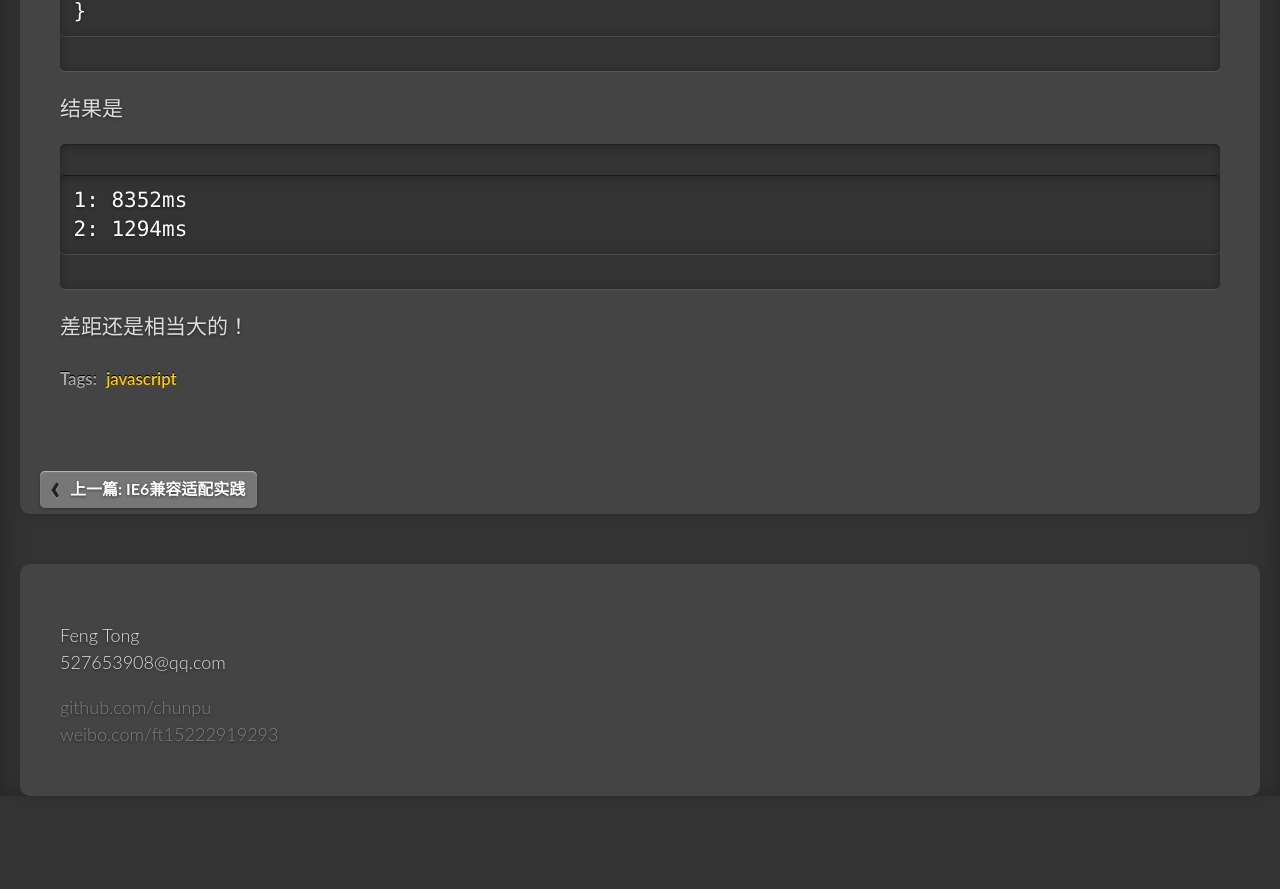
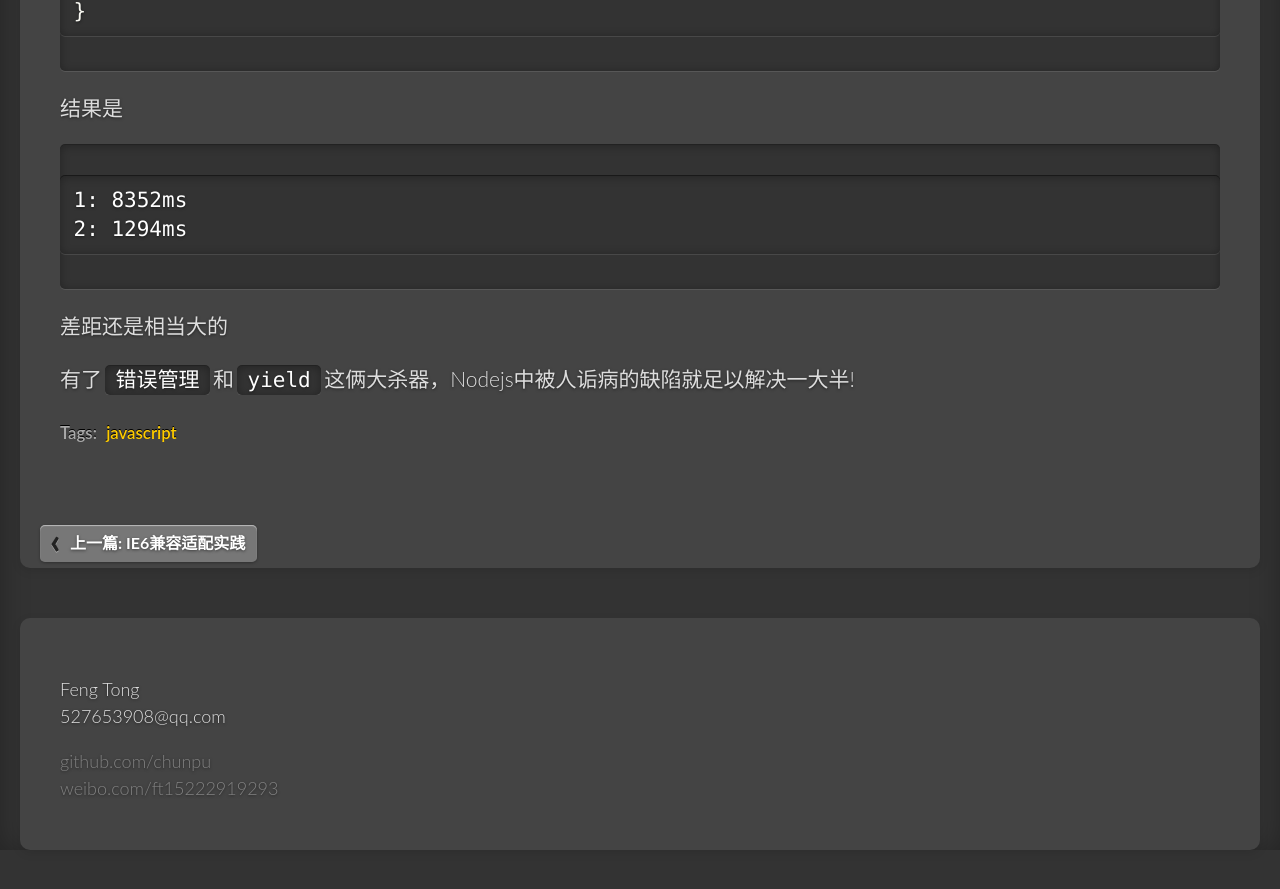
Before and after one commit to chunpu/blog, a Jekyll site: the page built from _posts/2013-12-28-why-koa-so-cool.md, in a window 1280 px wide and 900 px high, scrolled down 4834 px. Shown: the top 889 px of the window. Built offline with Jekyll 4.4.1, drawn with Linux system fonts in a browser that asks for light colours; Markdown is read by kramdown in place of the engine named in the settings; comment, search, counter and statistics services are not loaded; before the commit the page ends 5680 px from its top, so only the background shows below that.

Commit message:
fix language

````diff
--- a/_posts/2013-12-28-why-koa-so-cool.md
+++ b/_posts/2013-12-28-why-koa-so-cool.md
@@ -154,4 +154,6 @@ function run() {
 2: 1294ms
 ```
 
-差距还是相当大的！
+差距还是相当大的
+
+有了`错误管理`和`yield`这俩大杀器，Nodejs中被人诟病的缺陷就足以解决一大半!
````
